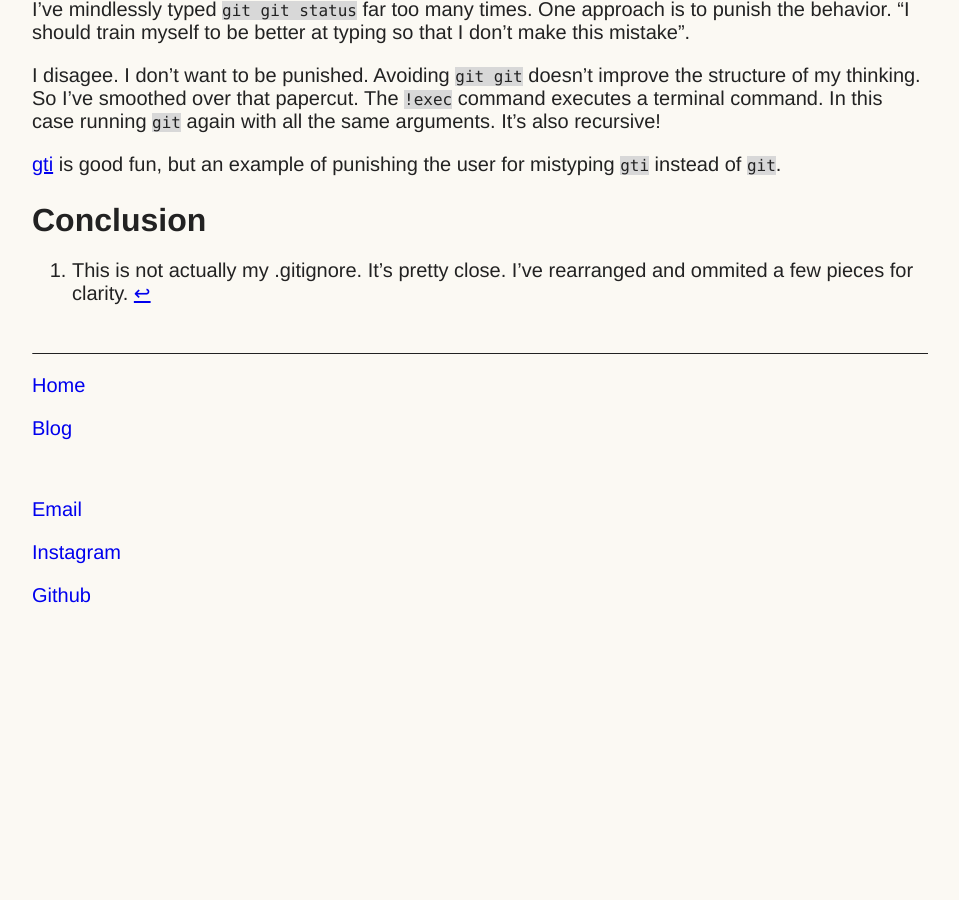
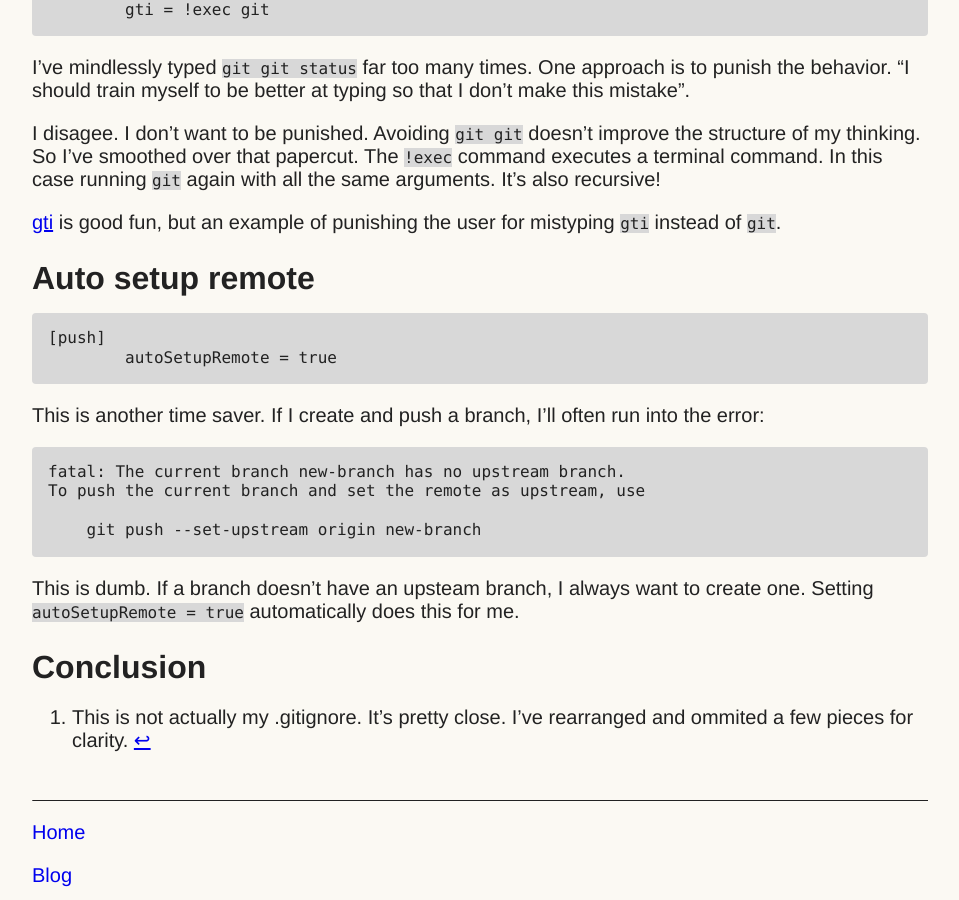
Before and after one commit to Kiran-Rao/kiran-rao.github.io, a Jekyll site: the page built from docs/unpublished/2024-06-13-git-config.md, in a window 1280 px wide and 900 px high, scrolled down 3828 px. Shown: the whole window, without its empty margins (160-1119 px from the left). Built offline with Jekyll 4.4.1, drawn with Linux system fonts in a browser that asks for light colours; before the commit the page ends 4455 px from its top, so only the background shows below that; some of the changed text lies outside the part shown.

Commit message:
autoSetupRemote

````diff
--- a/docs/unpublished/2024-06-13-git-config.md
+++ b/docs/unpublished/2024-06-13-git-config.md
@@ -34,6 +34,9 @@ It's not long. It's not complicated. But it configures my workflow's most import
 		--branches --remotes --tags
 	git = !exec git
 	gti = !exec git
+
+[push]
+	autoSetupRemote = true
 ```
 
 ## What is .gitconfig
@@ -165,6 +168,24 @@ In this case running `git` again with all the same arguments. It's also recursiv
 
 [gti](https://www.cyberciti.biz/linux-news/linux-unix-desktop-fun-gti-get-jeep-car-when-you-mistype-git/) is good fun, but an example of punishing the user for mistyping `gti` instead of `git`.
 
+## Auto setup remote
+
+```sh
+[push]
+	autoSetupRemote = true
+```
+
+This is another time saver. If I create and push a branch, I'll often run into the error:
+
+```sh
+fatal: The current branch new-branch has no upstream branch.
+To push the current branch and set the remote as upstream, use
+
+    git push --set-upstream origin new-branch
+```
+
+This is dumb. If a branch doesn't have an upsteam branch, I always want to create one. Setting `autoSetupRemote = true` automatically does this for me.
+
 ## Conclusion
 
 [^1]: This is not actually my .gitignore. It's pretty close. I've rearranged and ommited a few pieces for clarity.
````
